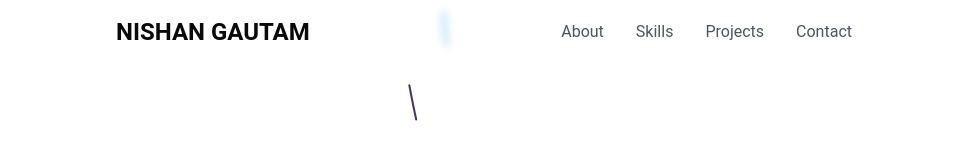
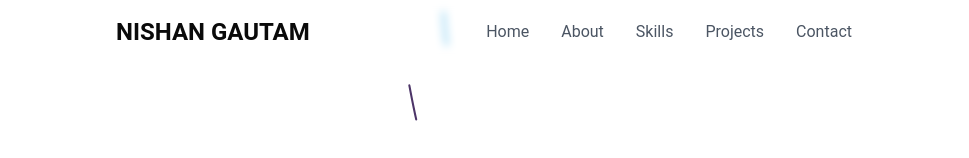
Before and after one commit to nxhettry/Minimal-Portfolio, a Next.js app: page / in a window 1280 px wide. Shown: the top 158 px of the page, without its empty margins (156-1125 px from the left). Built offline with nearby package versions, Linux system fonts and the light colour scheme.

Commit message:
updated Navlinks

```diff
--- a/components/Navbar.tsx
+++ b/components/Navbar.tsx
@@ -19,10 +19,12 @@ const Navbar = () => {
             NISHAN GAUTAM
           </motion.h1>
           <div className="hidden md:flex space-x-8">
-            {["About", "Skills", "Projects", "Contact"].map((item) => (
+            {["Home", "About", "Skills", "Projects", "Contact"].map((item) => (
               <Link
                 key={item}
-                href={`/${item.toLowerCase()}`}
+                href={`/${
+                  item.toLowerCase() === "home" ? "" : item.toLowerCase()
+                }`}
                 className="text-gray-600 hover:text-black dark:text-gray-200 transition-colors"
               >
                 {item}
```
